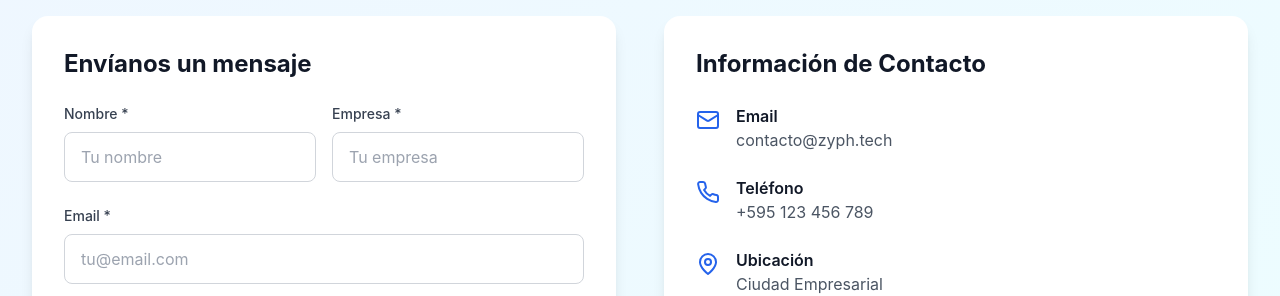
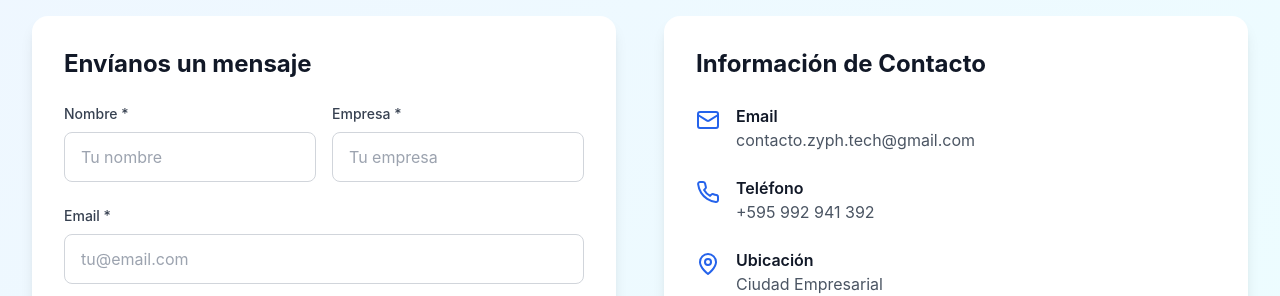
Before and after one commit to Ing-AndresL/zyph-technologies-fullstack, a React (Create React App) app in the folder frontend/: page / in a window 1280 px wide. Shown: the part 3040-3336 px from the top of the page. Built offline with nearby package versions, Linux system fonts and the light colour scheme.

Commit message:
Changes Contact

```diff
--- a/frontend/src/components/ZyphWebsite.js
+++ b/frontend/src/components/ZyphWebsite.js
@@ -653,14 +653,16 @@ const ZyphWebsite = () => {
                     <Mail className="h-6 w-6 text-blue-600 mt-1 flex-shrink-0" />
                     <div>
                       <h4 className="font-semibold text-gray-900">Email</h4>
-                      <p className="text-gray-600">contacto@zyph.tech</p>
+                      <p className="text-gray-600">
+                        contacto.zyph.tech@gmail.com
+                      </p>
                     </div>
                   </div>
                   <div className="flex items-start space-x-4">
                     <Phone className="h-6 w-6 text-blue-600 mt-1 flex-shrink-0" />
                     <div>
                       <h4 className="font-semibold text-gray-900">Teléfono</h4>
-                      <p className="text-gray-600">+595 123 456 789</p>
+                      <p className="text-gray-600">+595 992 941 392</p>
                     </div>
                   </div>
                   <div className="flex items-start space-x-4">
```
